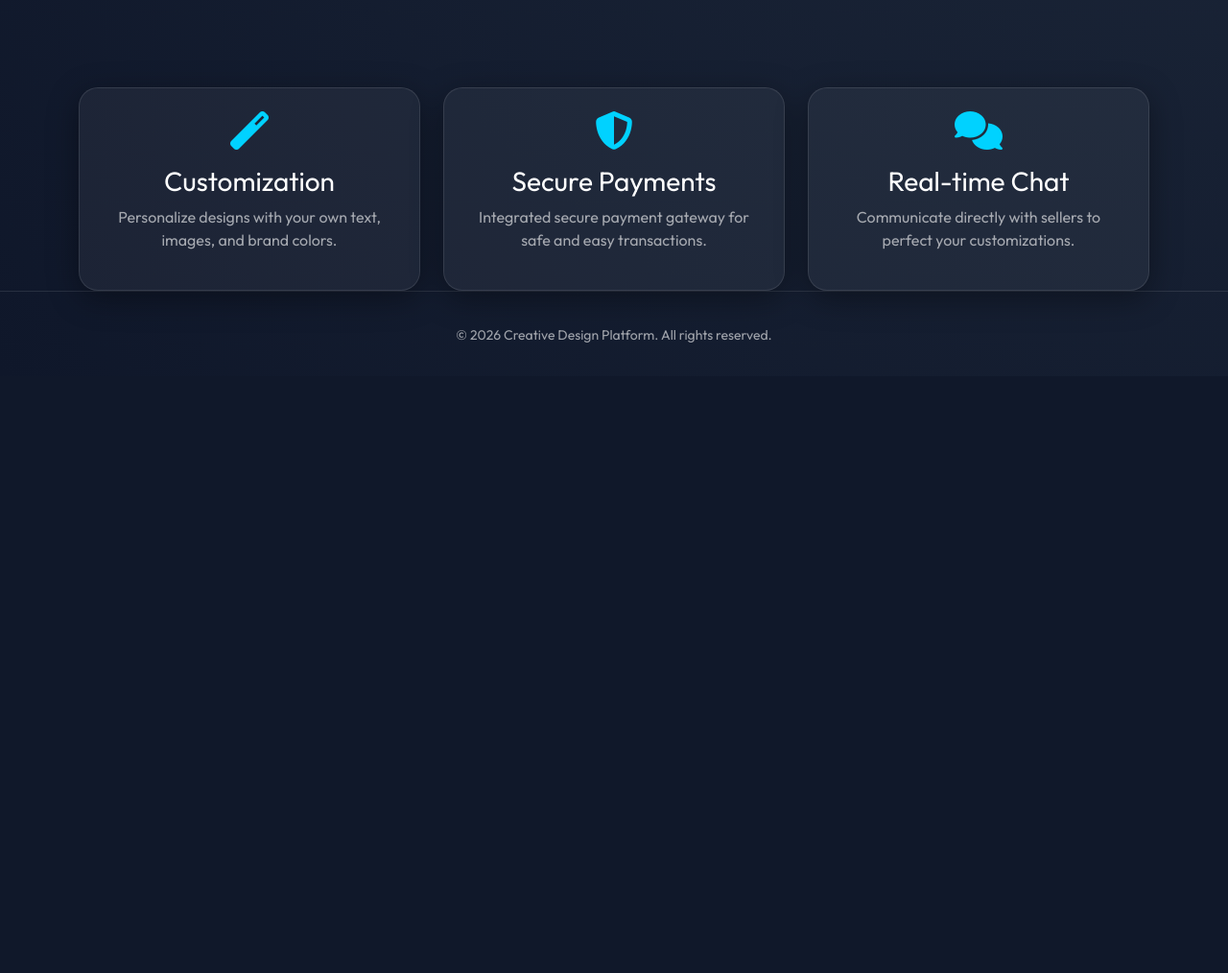
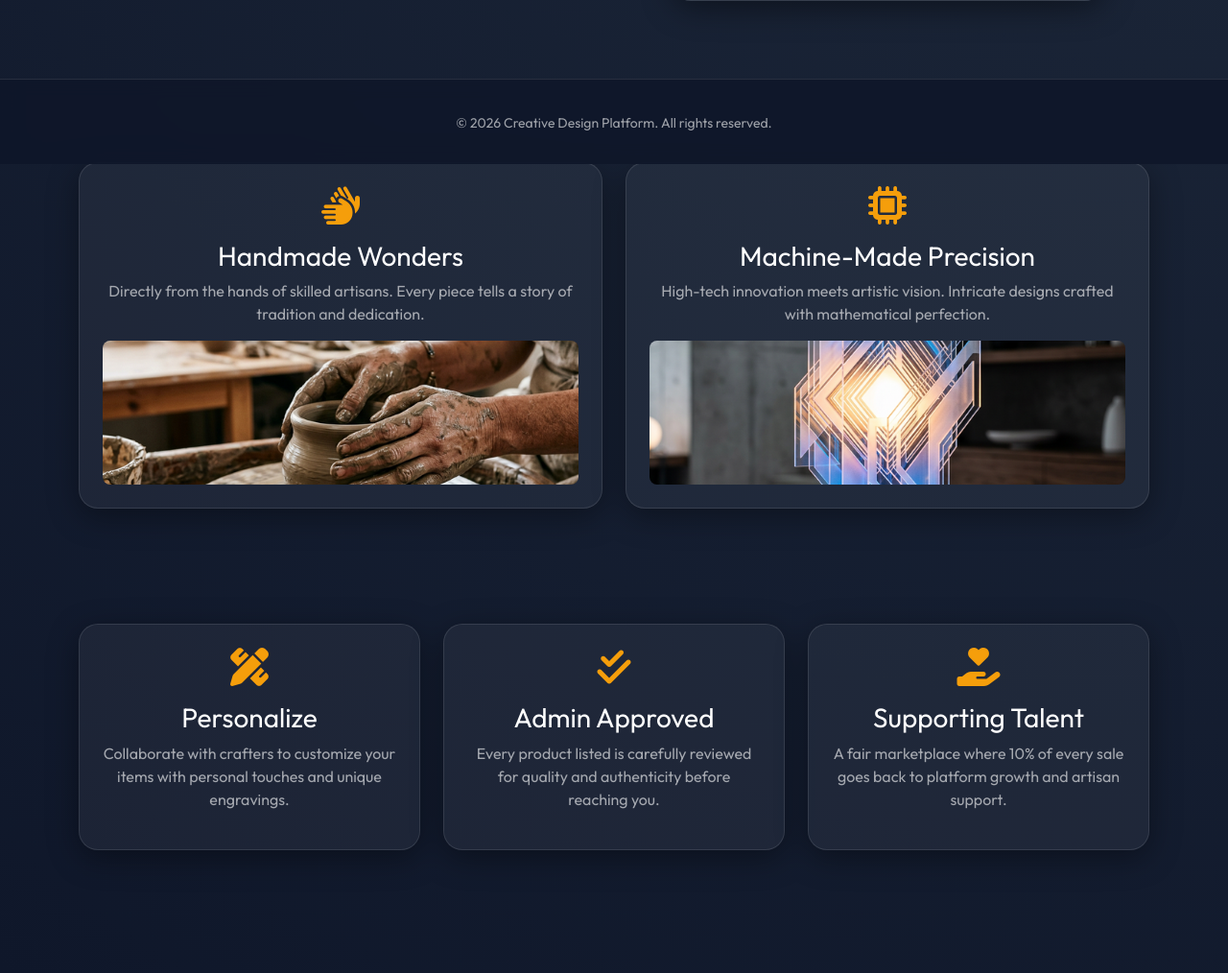
Before and after one commit to VishnuSuresh0204/Creative-Design, a Django app: page / in a window 1280 px wide. Shown: the part 629-1643 px from the top of the page at 96% size. Before the commit the page ends 986 px from the top, so only its background shows below. Run offline with Django 5.2, Linux system fonts and the light colour scheme.

Commit message:
Step 4: Overhaul site theme and branding to 'Craft Haven' with professional craft imagery

```diff
--- a/creative/templates/base.html
+++ b/creative/templates/base.html
@@ -3,7 +3,7 @@
   <head>
     <meta charset="UTF-8" />
     <meta name="viewport" content="width=device-width, initial-scale=1.0" />
-    <title>{% block title %}Creative Design{% endblock %}</title>
+    <title>{% block title %}Craft Haven - Handmade & Machine-made Crafts{% endblock %}</title>
     <!-- Google Fonts -->
     <link
       href="https://fonts.googleapis.com/css2?family=Outfit:wght@300;400;600&display=swap"
@@ -24,10 +24,10 @@
         --glass-bg: rgba(255, 255, 255, 0.05);
         --glass-border: rgba(255, 255, 255, 0.1);
         --glass-shadow: 0 8px 32px 0 rgba(0, 0, 0, 0.37);
-        --primary-accent: #00d2ff;
-        --secondary-accent: #3a7bd5;
+        --primary-accent: #f59e0b;
+        --secondary-accent: #b45309;
         --text-color: #ffffff;
-        --bg-dark: #0f172a;
+        --bg-dark: #1e1b1e;
       }
 
       body {
@@ -111,6 +111,21 @@
         margin-top: 4rem;
       }
 
+      .fixed-footer {
+        position: fixed;
+        bottom: 0;
+        left: 0;
+        width: 100%;
+        background: rgba(15, 23, 42, 0.9);
+        backdrop-filter: blur(10px);
+        margin-top: 0 !important;
+        z-index: 1030;
+      }
+
+      .has-fixed-footer {
+        padding-bottom: 8rem;
+      }
+
       .text-muted {
         color: rgba(255, 255, 255, 0.6) !important;
       }
@@ -161,12 +176,12 @@
     </style>
     {% block extra_css %}{% endblock %}
   </head>
-  <body>
+  <body class="{% block body_class %}has-fixed-footer{% endblock %}">
     <nav class="navbar navbar-expand-lg sticky-top">
       <div class="container">
         <a class="navbar-brand d-flex align-items-center" href="/">
-          <i class="fas fa-magic-wand-sparkles me-2"></i>
-          CREATIVE DESIGN
+          <i class="fas fa-hammer me-2"></i>
+          CRAFT HAVEN
         </a>
         <button
           class="navbar-toggler"
@@ -242,7 +257,7 @@
 
     <div class="container mt-5">{% block content %}{% endblock %}</div>
 
-    <footer class="footer mt-auto">
+    <footer class="footer mt-auto {% block footer_class %}fixed-footer{% endblock %}">
       <div class="container text-center text-muted">
         <small
           >&copy; 2026 Creative Design Platform. All rights reserved.</small
--- a/creative/templates/index.html
+++ b/creative/templates/index.html
@@ -1,44 +1,67 @@
 {% extends 'base.html' %}
 
-{% block title %}Welcome to Creative Design{% endblock %}
+{% block title %}Welcome to Craft Haven - Where Tradition Meets Precision{% endblock %}
 
 {% block content %}
 <div class="row align-items-center justify-content-center py-5">
     <div class="col-lg-6 mb-5 mb-lg-0 text-center text-lg-start animate-fade">
-        <h1 class="display-3 fw-bold mb-4">Unleash Your <span style="color: var(--primary-accent)">Creativity</span></h1>
-        <p class="lead mb-5 text-muted">A premium marketplace for unique creative designs. Customize, order, and bring your ideas to life with our expert sellers.</p>
+        <h1 class="display-3 fw-bold mb-4">Crafting <span style="color: var(--primary-accent)">Excellence</span></h1>
+        <p class="lead mb-5 text-muted">A premium marketplace for unique handmade and precision machine-made crafts. Discover traditional artistry and modern innovation in one place.</p>
         <div class="d-flex flex-wrap justify-content-center justify-content-lg-start gap-3">
-            <a href="/user_reg/" class="btn btn-primary px-5 py-3">Join as Customer</a>
-            <a href="/seller_reg/" class="btn btn-outline px-5 py-3">Become a Seller</a>
+            <a href="/user_reg/" class="btn btn-primary px-5 py-3">Explore Crafts</a>
+            <a href="/seller_reg/" class="btn btn-outline px-5 py-3">Become a Crafter</a>
         </div>
     </div>
     <div class="col-lg-5 animate-fade" style="animation-delay: 0.2s;">
         <div class="glass-card p-4">
-            <img src="https://images.unsplash.com/photo-1626785774573-4b799315345d?auto=format&fit=crop&q=80&w=800" alt="Creative Content" class="img-fluid rounded-4 shadow-lg">
+            <img src="/media/site_images/hero.png" alt="Handmade & Machine-made Crafts" class="img-fluid rounded-4 shadow-lg">
         </div>
     </div>
 </div>
 
 <div class="row mt-5 pt-5 text-center g-4 animate-fade" style="animation-delay: 0.4s;">
+    <div class="col-md-6">
+        <div class="glass-card p-4 h-100">
+            <i class="fas fa-hands fs-1 mb-3" style="color: var(--primary-accent)"></i>
+            <h3>Handmade Wonders</h3>
+            <p class="text-muted">Directly from the hands of skilled artisans. Every piece tells a story of tradition and dedication.</p>
+            <div class="mt-3">
+                <img src="/media/site_images/handmade.png" class="img-fluid rounded-3" style="height: 150px; width: 100%; object-fit: cover;">
+            </div>
+        </div>
+    </div>
+    <div class="col-md-6">
+        <div class="glass-card p-4 h-100">
+            <i class="fas fa-microchip fs-1 mb-3" style="color: var(--primary-accent)"></i>
+            <h3>Machine-Made Precision</h3>
+            <p class="text-muted">High-tech innovation meets artistic vision. Intricate designs crafted with mathematical perfection.</p>
+            <div class="mt-3">
+                <img src="/media/site_images/machinemade.png" class="img-fluid rounded-3" style="height: 150px; width: 100%; object-fit: cover;">
+            </div>
+        </div>
+    </div>
+</div>
+
+<div class="row mt-5 pt-5 text-center g-4 animate-fade" style="animation-delay: 0.6s;">
     <div class="col-md-4">
         <div class="glass-card p-4 h-100">
-            <i class="fas fa-magic fs-1 mb-3" style="color: var(--primary-accent)"></i>
-            <h3>Customization</h3>
-            <p class="text-muted">Personalize designs with your own text, images, and brand colors.</p>
+            <i class="fas fa-pencil-ruler fs-1 mb-3" style="color: var(--primary-accent)"></i>
+            <h3>Personalize</h3>
+            <p class="text-muted">Collaborate with crafters to customize your items with personal touches and unique engravings.</p>
         </div>
     </div>
     <div class="col-md-4">
         <div class="glass-card p-4 h-100">
-            <i class="fas fa-shield-alt fs-1 mb-3" style="color: var(--primary-accent)"></i>
-            <h3>Secure Payments</h3>
-            <p class="text-muted">Integrated secure payment gateway for safe and easy transactions.</p>
+            <i class="fas fa-check-double fs-1 mb-3" style="color: var(--primary-accent)"></i>
+            <h3>Admin Approved</h3>
+            <p class="text-muted">Every product listed is carefully reviewed for quality and authenticity before reaching you.</p>
         </div>
     </div>
     <div class="col-md-4">
         <div class="glass-card p-4 h-100">
-            <i class="fas fa-comments fs-1 mb-3" style="color: var(--primary-accent)"></i>
-            <h3>Real-time Chat</h3>
-            <p class="text-muted">Communicate directly with sellers to perfect your customizations.</p>
+            <i class="fas fa-hand-holding-heart fs-1 mb-3" style="color: var(--primary-accent)"></i>
+            <h3>Supporting Talent</h3>
+            <p class="text-muted">A fair marketplace where 10% of every sale goes back to platform growth and artisan support.</p>
         </div>
     </div>
 </div>
```
Also changed, not shown: creative/media/site_images/handmade.png (added), creative/media/site_images/hero.png (added), creative/media/site_images/machinemade.png (added).
